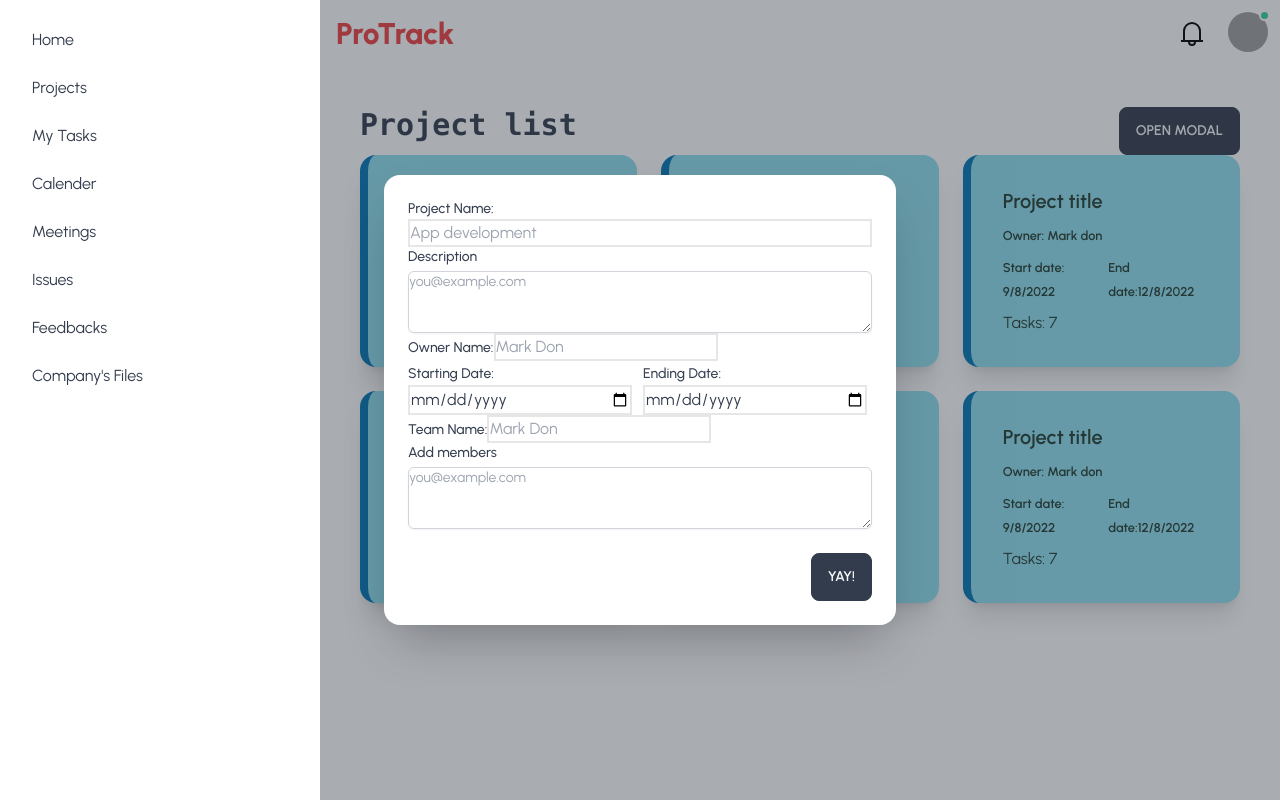
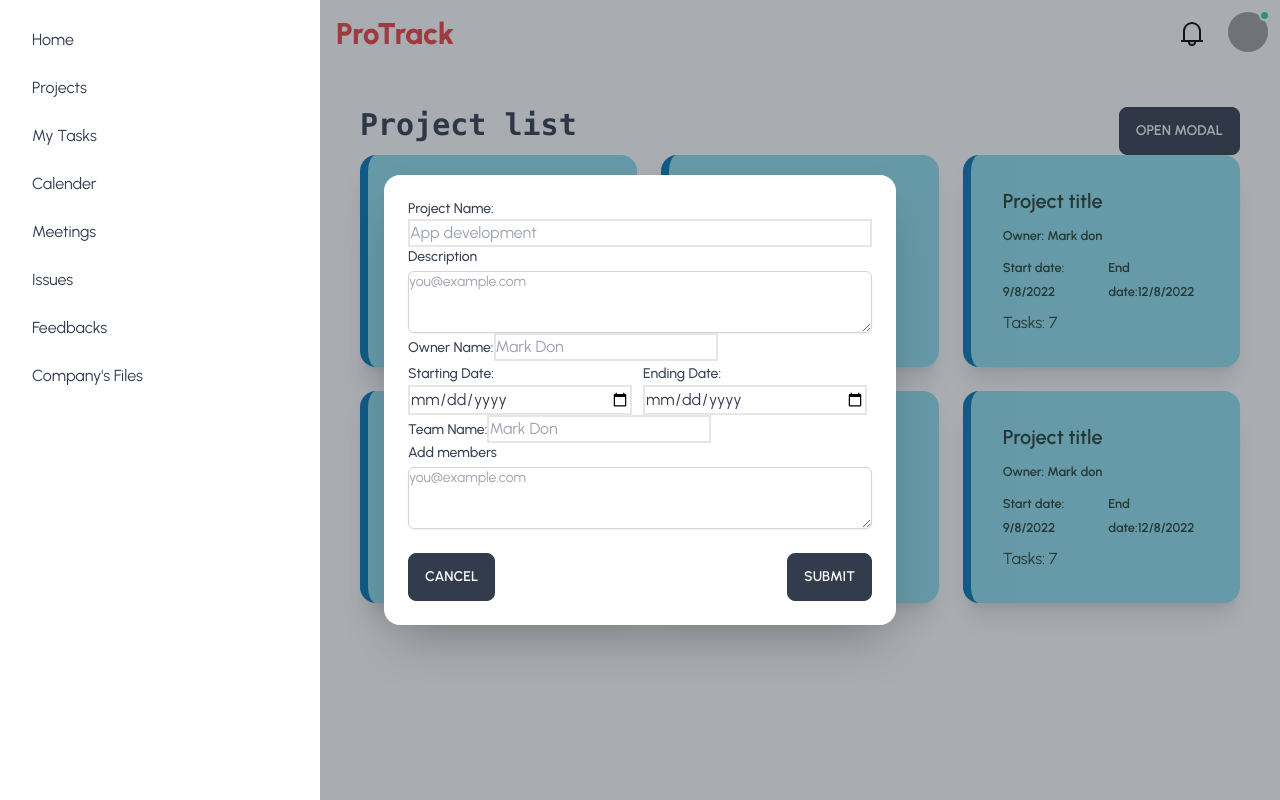
Before and after one commit to RAHUL573769/pro-track, a React (Create React App) app: page /dashboard/projects in a window 1280 px wide. Both pictures are taken after a click on the label "OPEN MODAL". Shown: the top 800 px of the page. Built offline with nearby package versions, Linux system fonts and the light colour scheme; grey boxes are pictures that could not be loaded.

Commit message:
data loaded

```diff
--- a/src/Components/Dashboard/AddProjectModal.jsx
+++ b/src/Components/Dashboard/AddProjectModal.jsx
@@ -107,8 +107,9 @@ const AddProjectModal = () => {
                         />
 
                     </form>
-                    <div class="modal-action">
-                        <label for="my-modal" class="btn">Yay!</label>
+                    <div class="modal-action flex justify-between">
+                        <label for="my-modal" class="btn">Cancel</label>
+                        <label for="create-project" typeof='submit' class="btn">Submit</label>
                     </div>
                 </div>
             </div>
```
